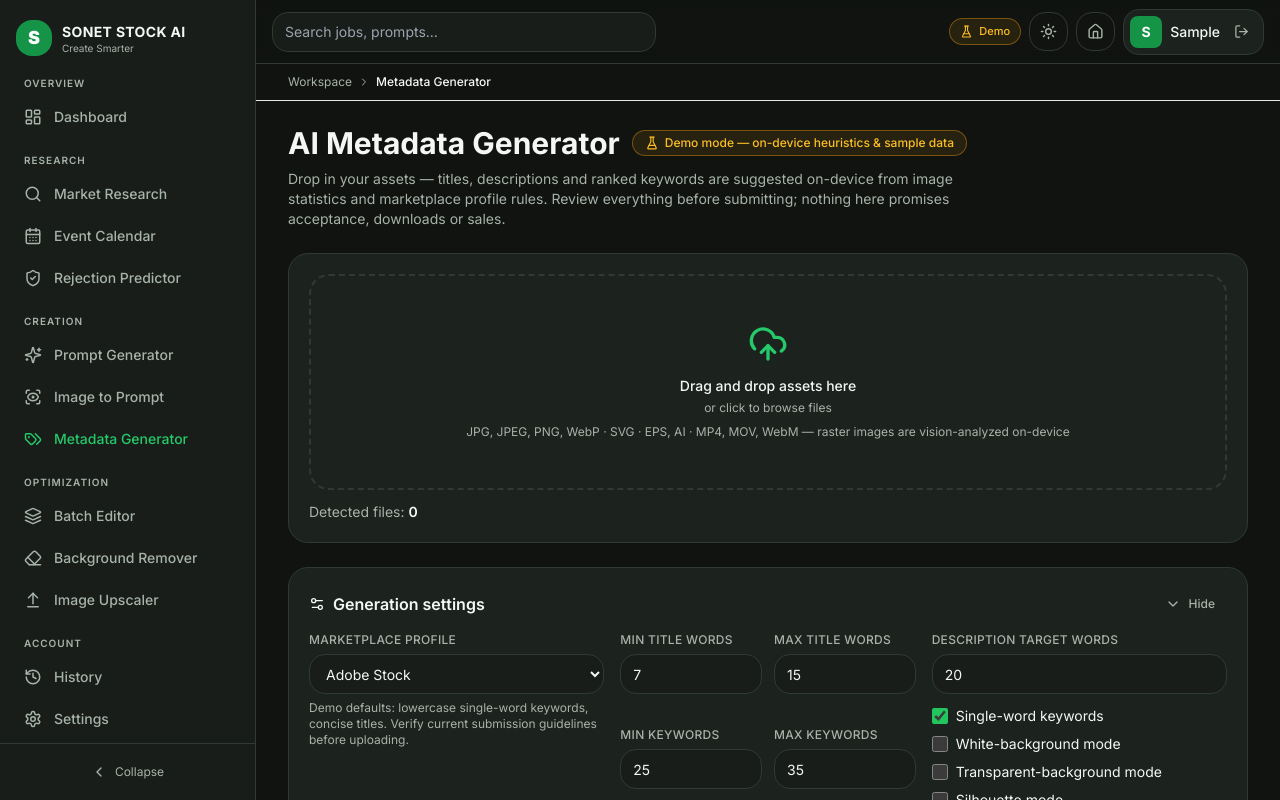
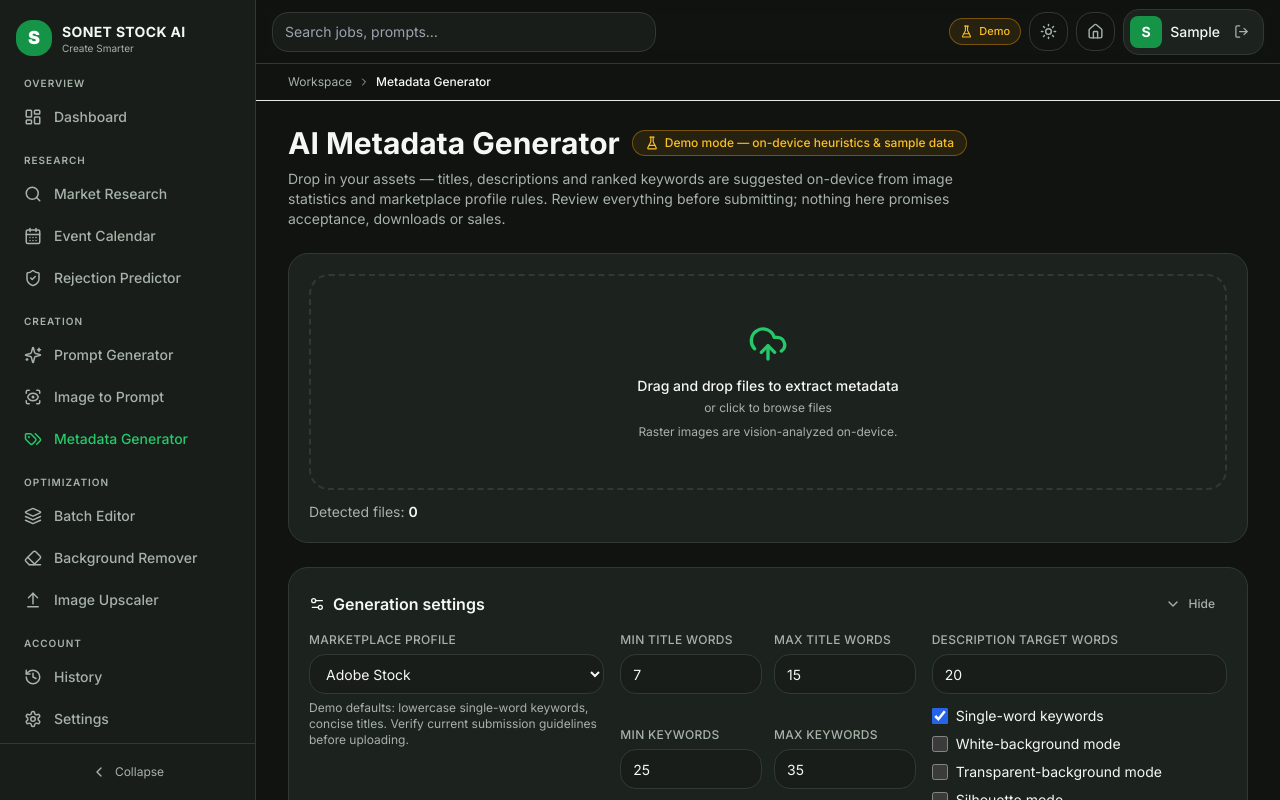
Before and after one commit to mdsonetmia05-cloud/sonet-stock-ai, a Next.js app: page /metadata-generator in a window 1280 px wide. Both pictures are taken after typing "Sample", "name@example.com" into the empty fields and a click on the button "Enter Workspace". Shown: the top 800 px of the page. Built offline with nearby package versions, Linux system fonts and the light colour scheme.

Commit message:
SONET STOCK AI restyle: dark + blue visual system (part 1/4)

```diff
--- a/app/(app)/metadata-generator/page.tsx
+++ b/app/(app)/metadata-generator/page.tsx
@@ -153,7 +153,7 @@ export default function MetadataGeneratorPage() {
   );
   const [processing, setProcessing] = useState(false);
   const [showSettings, setShowSettings] = useState(true);
-  const [notice, setNotice] = useState<{ tone: "green" | "red" | "amber"; text: string } | null>(null);
+  const [notice, setNotice] = useState<{ tone: "success" | "red" | "amber"; text: string } | null>(null);
   const [copiedKey, setCopiedKey] = useState<string | null>(null);
   const [kwInputs, setKwInputs] = useState<Record<string, string>>({});
 
@@ -184,7 +184,7 @@ export default function MetadataGeneratorPage() {
     };
   }, []);
 
-  const flashNotice = (tone: "green" | "red" | "amber", text: string) => {
+  const flashNotice = (tone: "success" | "red" | "amber", text: string) => {
     setNotice({ tone, text });
     window.setTimeout(() => setNotice(null), 6000);
   };
@@ -378,7 +378,7 @@ export default function MetadataGeneratorPage() {
 
       processingRef.current = false;
       setProcessing(false);
-      if (failed === 0) flashNotice("green", `Done — ${done} of ${total} file${total === 1 ? "" : "s"} generated.`);
+      if (failed === 0) flashNotice("success", `Done — ${done} of ${total} file${total === 1 ? "" : "s"} generated.`);
       else if (done === 0) flashNotice("red", `All ${total} files failed. Check the error cards and retry.`);
       else flashNotice("amber", `${done} of ${total} completed, ${failed} failed.`);
     },
@@ -499,7 +499,7 @@ export default function MetadataGeneratorPage() {
     const filename = `sonet-stock-ai-metadata-${new Date().toISOString().slice(0, 10)}.csv`;
     const size = downloadCsv(filename, CSV_COLUMNS, ready.map(rowFor));
     logExport(filename, `${ready.length} metadata records`, size);
-    flashNotice("green", `Exported ${ready.length} record${ready.length === 1 ? "" : "s"} to ${filename}.`);
+    flashNotice("success", `Exported ${ready.length} record${ready.length === 1 ? "" : "s"} to ${filename}.`);
   };
 
   const exportOneCsv = (f: WorkFile) => {
@@ -507,7 +507,7 @@ export default function MetadataGeneratorPage() {
     const filename = `${base}-metadata.csv`;
     const size = downloadCsv(filename, CSV_COLUMNS, [rowFor(f)]);
     logExport(filename, `1 metadata record (${f.name})`, size);
-    flashNotice("green", `Exported metadata for ${f.name}.`);
+    flashNotice("success", `Exported metadata for ${f.name}.`);
   };
 
   const copyAll = () => {
@@ -539,7 +539,7 @@ export default function MetadataGeneratorPage() {
       prohibitedWords: settings.prohibitedWords,
     };
     db.preferences.save(next);
-    flashNotice("green", "Settings saved to preferences.");
+    flashNotice("success", "Settings saved to preferences.");
   };
 
   const resetSettings = () => {
@@ -556,7 +556,7 @@ export default function MetadataGeneratorPage() {
         prohibitedWords: "",
       }),
     );
-    flashNotice("green", "Settings reset to defaults.");
+    flashNotice("success", "Settings reset to defaults.");
   };
 
   const setNum = (key: "minTitleWords" | "maxTitleWords" | "minKeywords" | "maxKeywords" | "descriptionWords") =>
@@ -583,7 +583,7 @@ export default function MetadataGeneratorPage() {
       }
       if (!gen) return;
       updateFields(item.id, fieldsFromGenerated(gen));
-      flashNotice("green", `Regenerated suggested metadata for ${item.name}.`);
+      flashNotice("success", `Regenerated suggested metadata for ${item.name}.`);
     },
     [updateFields],
   );
@@ -620,7 +620,7 @@ export default function MetadataGeneratorPage() {
   const kindBadge = (f: WorkFile) => {
     if (f.status === "error") return <Badge tone="red">Error</Badge>;
     if (f.status === "analyzing" || f.status === "queued") return <Badge tone="blue">Analyzing…</Badge>;
-    if (f.kind === "raster") return <Badge tone="green">Vision-analyzed</Badge>;
+    if (f.kind === "raster") return <Badge tone="success">Vision-analyzed</Badge>;
     if (f.kind === "svg") return <Badge tone="amber">Metadata-only</Badge>;
     return <Badge tone="neutral">Manual flow</Badge>;
   };
@@ -669,7 +669,7 @@ export default function MetadataGeneratorPage() {
           role="status"
           className={cn(
             "mb-4 rounded-xl border px-4 py-3 text-sm",
-            notice.tone === "green" && "border-primary/30 bg-primary/10 text-primaryBright",
+            notice.tone === "success" && "border-primary/30 bg-primary/10 text-primaryBright",
             notice.tone === "red" && "border-danger/30 bg-danger/10 text-danger",
             notice.tone === "amber" && "border-amber-500/30 bg-amber-500/10 text-amber-400",
           )}
@@ -684,8 +684,9 @@ export default function MetadataGeneratorPage() {
           accept={ACCEPT}
           multiple
           onFiles={handleFiles}
-          label="Drag and drop assets here"
-          hint="JPG, JPEG, PNG, WebP · SVG · EPS, AI · MP4, MOV, WebM — raster images are vision-analyzed on-device"
+          label="Drag and drop files to extract metadata"
+          hint="Raster images are vision-analyzed on-device."
+          formats={["JPG", "PNG", "WEBP", "SVG", "EPS", "AI"]}
         />
         <div className="mt-3 flex flex-wrap items-center justify-between gap-2">
           <p className="text-sm text-muted" aria-live="polite">
@@ -781,7 +782,7 @@ export default function MetadataGeneratorPage() {
                       type="checkbox"
                       checked={settings[key]}
                       onChange={(e) => setSettings((s) => ({ ...s, [key]: e.target.checked }))}
-                      className="h-4 w-4 accent-[#22c55e]"
+                      className="h-4 w-4 accent-[#2563EB]"
                     />
                     {label}
                   </label>
--- a/app/(app)/stock-analysis/page.tsx
+++ b/app/(app)/stock-analysis/page.tsx
@@ -224,7 +224,7 @@ const ASSET_ICONS: Record<string, typeof Camera> = {
 
 const CATEGORY_GRADIENTS: Record<string, string> = {
   "Technology & AI": "from-sky-600 via-indigo-700 to-indigo-950",
-  "Nature": "from-emerald-600 via-green-700 to-green-950",
+  "Nature": "from-blue-600 via-blue-700 to-blue-950",
   "Business": "from-slate-600 via-slate-700 to-slate-950",
   "Animals": "from-amber-600 via-orange-700 to-orange-950",
   "Food": "from-red-600 via-rose-700 to-rose-950",
```
